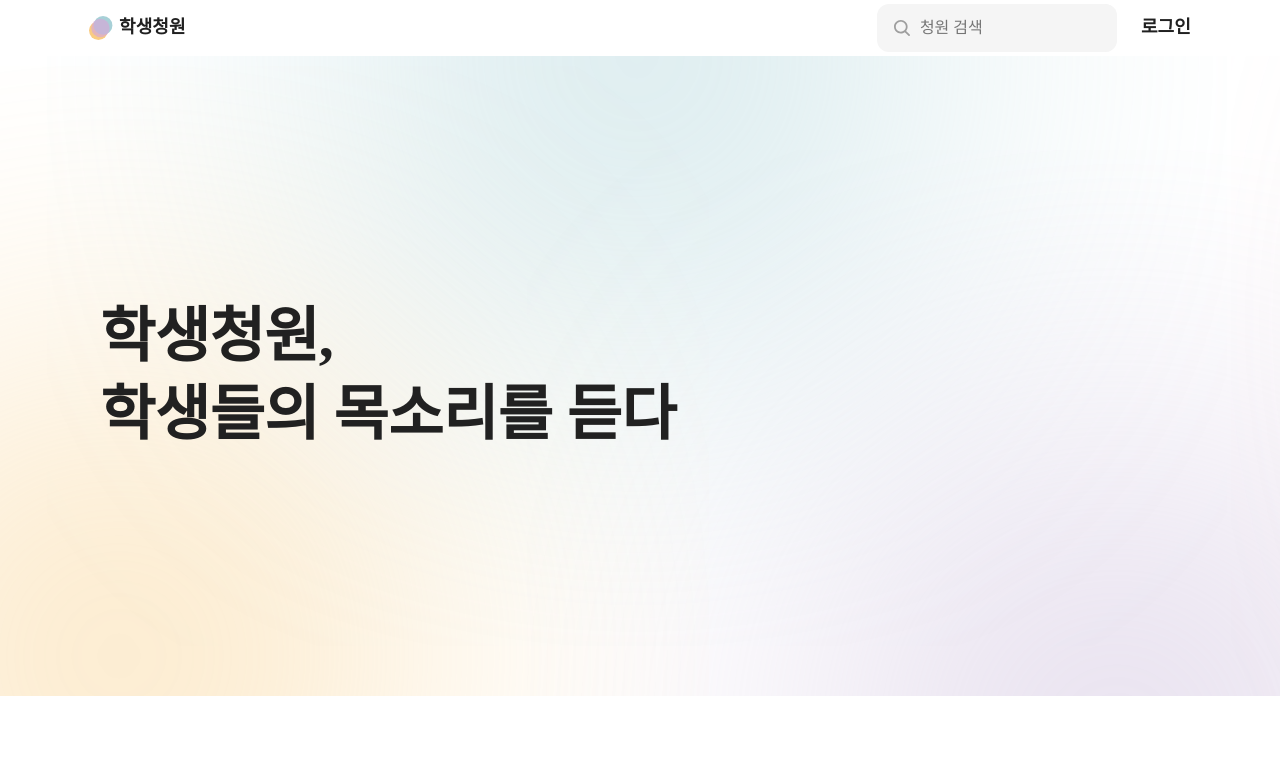
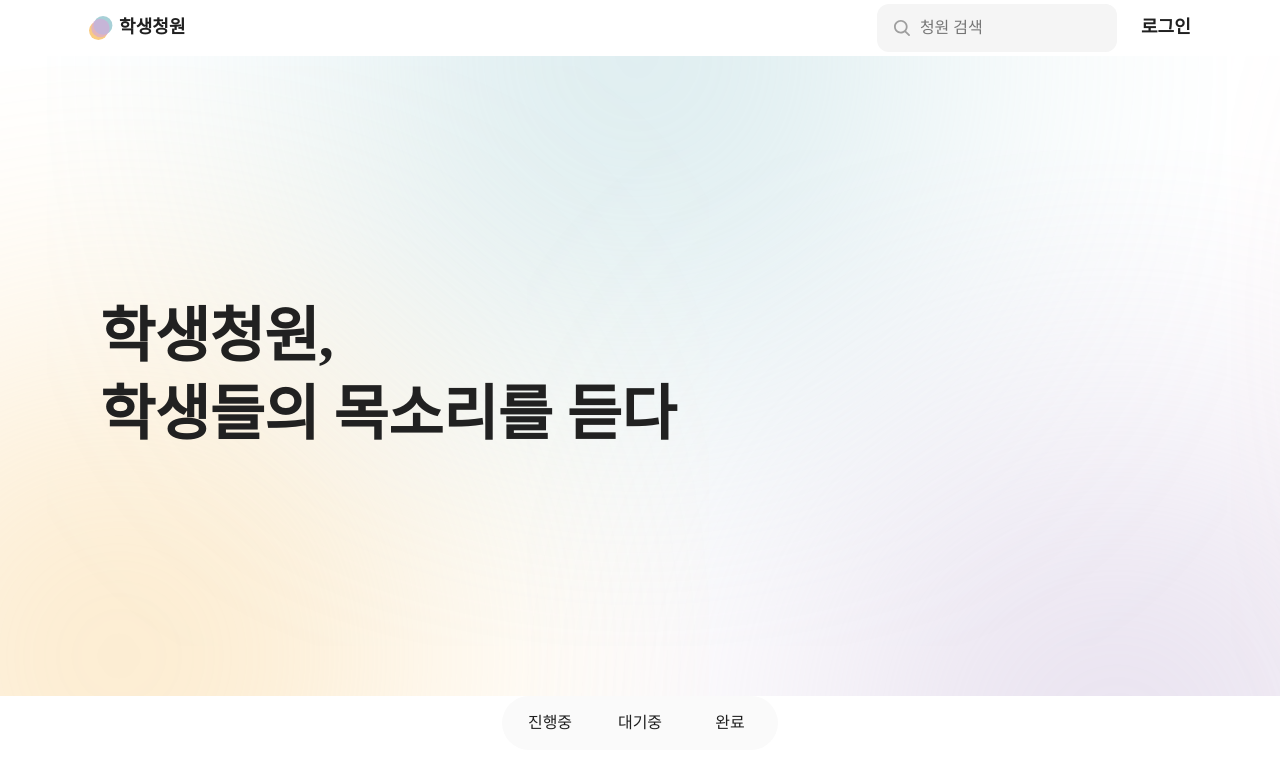
Before and after one commit to Bamdoliro/stupetition, a React (Create React App) app: page /main in a window 1280 px wide. Shown: the top 768 px of the page. Built offline with nearby package versions, Linux system fonts and the light colour scheme; no server answers.

Commit message:
ADD :: 필터링 라디오 탭 바

```diff
--- a/src/components/Main/index.tsx
+++ b/src/components/Main/index.tsx
@@ -1,4 +1,3 @@
-import Banner from 'assets/banner.svg';
 import * as S from './style';
 
 const Main = () => {
@@ -11,6 +10,37 @@ const Main = () => {
           학생들의 목소리를 듣다
         </S.BannerText>
       </S.Banner>
+      <S.ContentsWrap>
+        <S.TabMenu>
+          <S.TabButton>
+            <S.RadioInput
+              type="radio"
+              id="name"
+              name="filtering-radio"
+              value="1"
+            />
+            <S.RadioLabel htmlFor="name">진행중</S.RadioLabel>
+          </S.TabButton>
+          <S.TabButton>
+            <S.RadioInput
+              type="radio"
+              id="name2"
+              name="filtering-radio"
+              value="1"
+            />
+            <S.RadioLabel htmlFor="name2">대기중</S.RadioLabel>
+          </S.TabButton>
+          <S.TabButton>
+            <S.RadioInput
+              type="radio"
+              id="name3"
+              name="filtering-radio"
+              value="1"
+            />
+            <S.RadioLabel htmlFor="name3">완료</S.RadioLabel>
+          </S.TabButton>
+        </S.TabMenu>
+      </S.ContentsWrap>
     </S.Container>
   );
 };
--- a/src/components/Main/style.ts
+++ b/src/components/Main/style.ts
@@ -7,6 +7,12 @@ export const Container = styled.div`
   width: 100vw;
   height: 100vh;
   background-color: ${color.white};
+`;
+
+export const Wrap = styled.div`
+  display: flex;
+  flex-direction: column;
+  align-items: center;
 `;
 
 export const Banner = styled.div`
@@ -20,3 +26,48 @@ export const Banner = styled.div`
 export const BannerText = styled(T.D2)`
   color: ${color.gray900};
 `;
+
+export const ContentsWrap = styled.div`
+  display: flex;
+  flex-direction: column;
+  align-items: center;
+  width: 100%;
+`;
+
+export const TabMenu = styled.div`
+  display: flex;
+  align-items: center;
+  gap: 6px;
+  width: 276px;
+  height: 54px;
+  border-radius: 100px;
+  padding: 0.375rem;
+  background-color: ${color.gray50};
+`;
+
+export const TabButton = styled.div`
+  height: 42px;
+  width: 84px;
+`;
+
+export const RadioInput = styled.input`
+  display: none;
+`;
+
+export const RadioLabel = styled.label`
+  display: flex;
+  justify-content: center;
+  align-items: center;
+  width: 100%;
+  height: 100%;
+  border-radius: 100px;
+
+  font-weight: 400;
+  font-size: 16px;
+  line-height: 160%;
+  color: ${color.black};
+  ${RadioInput}:checked + & {
+    color: ${color.white};
+    background-color: ${color.main};
+  }
+`;
--- a/src/components/auth/Join/SchoolContents/SchoolList/style.ts
+++ b/src/components/auth/Join/SchoolContents/SchoolList/style.ts
@@ -28,8 +28,7 @@ export const Email = styled(T.caption)`
 export const Button = styled.div``;
 
 export const RadioInput = styled.input`
-  position: absolute;
-  opacity: 0;
+  display: none;
 `;
 
 export const RadioLabel = styled.label`
--- a/src/styles/theme.ts
+++ b/src/styles/theme.ts
@@ -2,6 +2,7 @@ export const color = {
   main: '#5078EA',
   white: '#FFFFFF',
   black: '#202020',
+  gray50: '#FAFAFA',
   gray100: '#F5F5F5',
   gray200: '#EEEEEE',
   gray300: '#E0E0E0',
```
